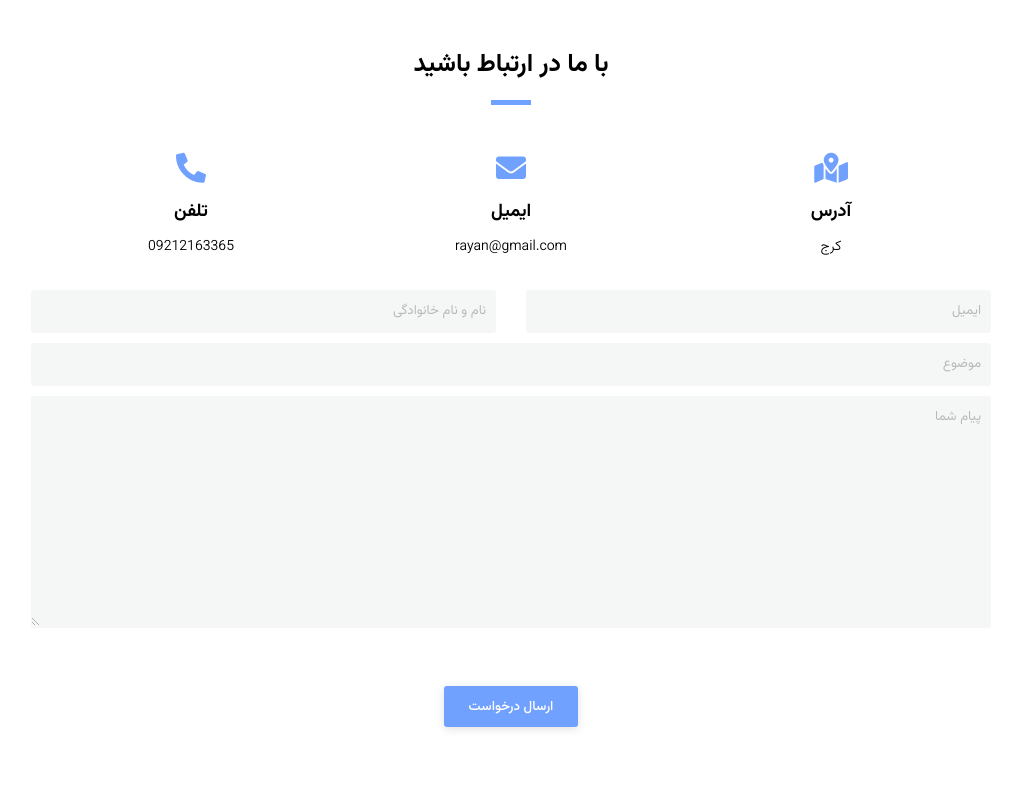
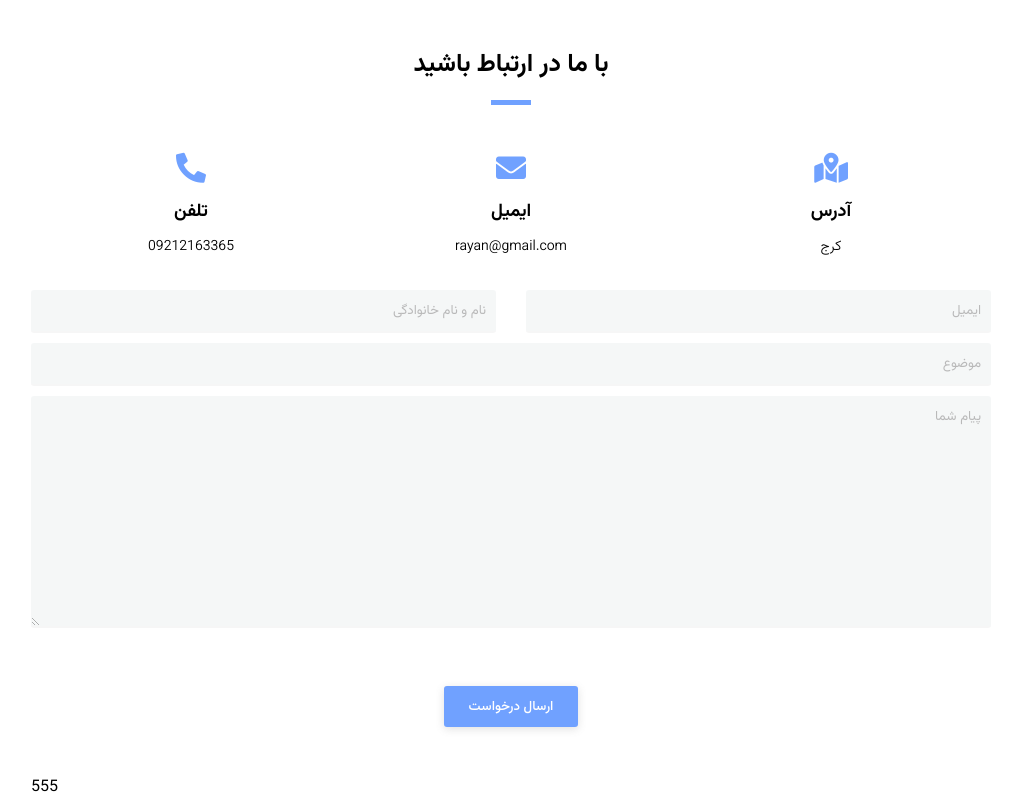
Before and after one commit to randomhex1998/logo_react, a React (Create React App) app: page / in a window 1280 px wide. Shown: the part 4660-5460 px from the top of the page, without its empty margins (129-1141 px from the left). Before the commit the page ends 5435 px from the top, so only its background shows below. Built offline with nearby package versions, Linux system fonts and the light colour scheme.

Commit message:
footer-file-with-jsx

```diff
--- a/src/App.js
+++ b/src/App.js
@@ -11,6 +11,7 @@
 import Customers from "./components/Customers/Customers";
 import Team from "./components/Team/Team";
 import Contact from "./components/Contact/Contact";
+import Footer from "./components/Footer/Footer";
 
 function App() {
   return (
@@ -26,6 +27,7 @@
       <Customers />
       <Team />
       <Contact />
+      <Footer />
     </>
   );
 }
--- /dev/null
+++ b/src/components/Footer/Footer.jsx
@@ -0,0 +1,13 @@
+import React from 'react';
+
+const Footer = () => {
+    return (
+        <footer className='footer'>
+            <div className="container">
+                555
+            </div>
+        </footer>
+    );
+};
+
+export default Footer;
--- a/src/scss/Index.scss
+++ b/src/scss/Index.scss
@@ -11,3 +11,4 @@
 @import "../components/Customers/Customers";
 @import "../components/Team/Team";
 @import "../components/Contact/Contact.scss";
+@import "../components/Footer/Footer";
```
Also changed, not shown: src/components/Footer/SocialFooter.jsx (added), src/components/Footer/_Footer.scss (added).
